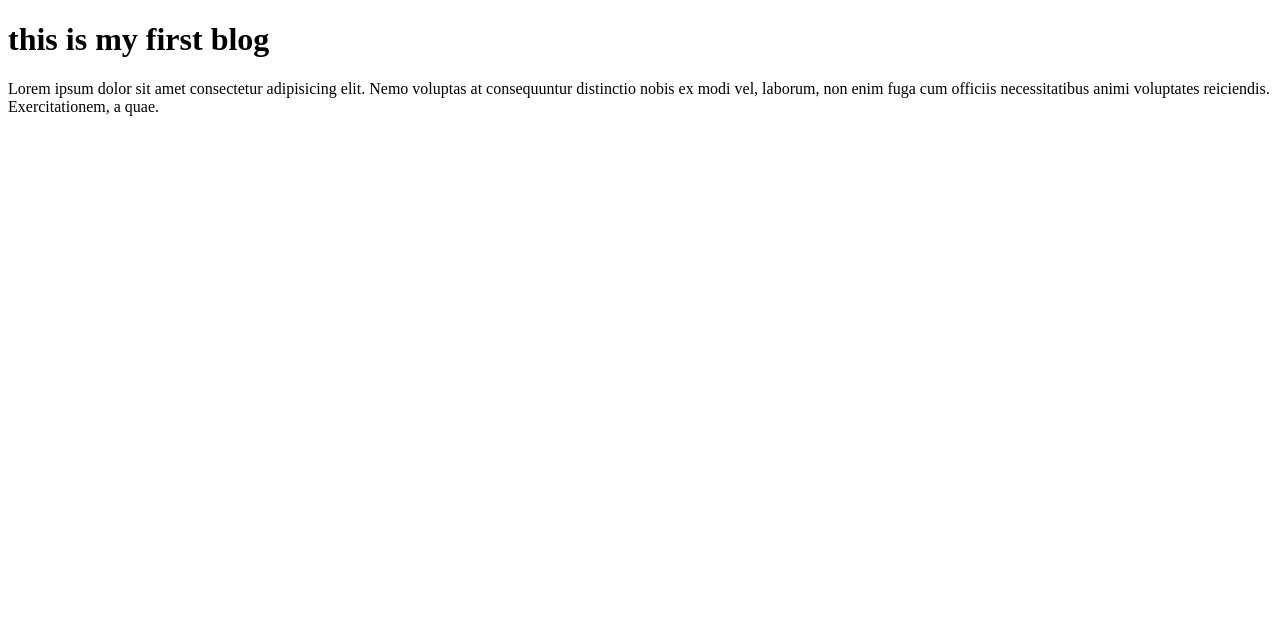
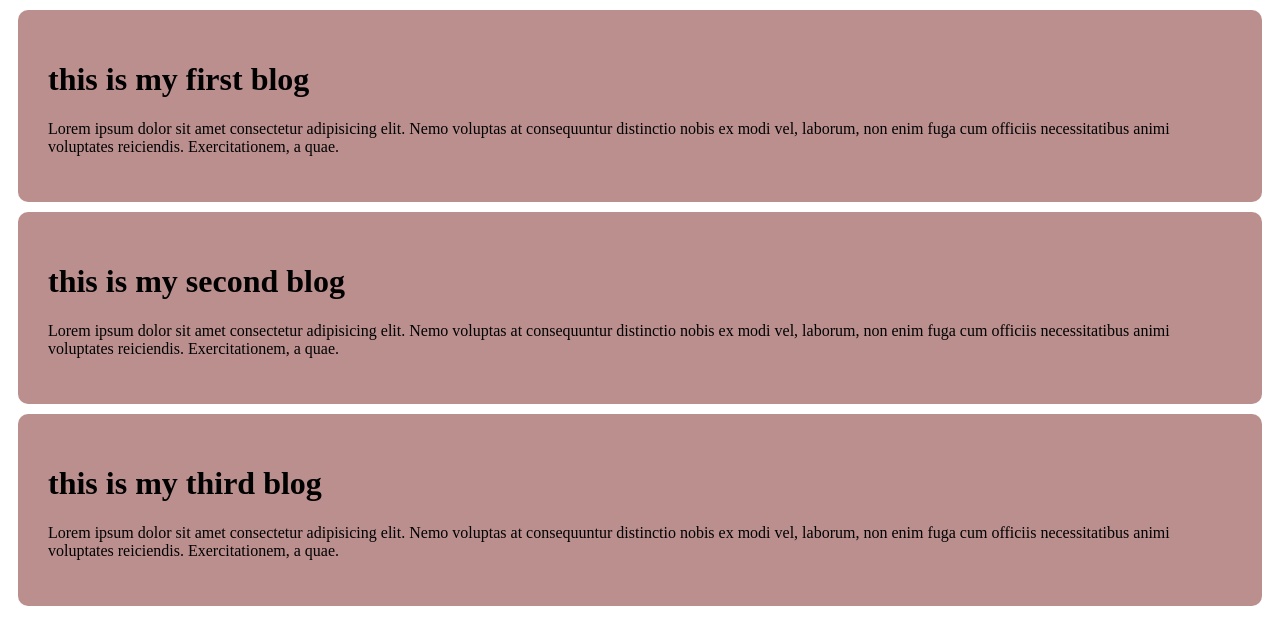
Before and after one commit to shakib2123/my-simple-website, a plain HTML site: page index.html in a window 1280 px wide. Drawn offline with Linux system fonts and the light colour scheme.

Commit message:
another blog added

```diff
--- a/index.html
+++ b/index.html
@@ -5,6 +5,7 @@
     <meta charset="UTF-8">
     <meta name="viewport" content="width=device-width, initial-scale=1.0">
     <title>My Simple Website.</title>
+    <link rel="stylesheet" href="styles/index.css">
 </head>
 
 <body>
@@ -14,6 +15,18 @@
             modi vel, laborum, non enim fuga cum officiis necessitatibus animi voluptates reiciendis. Exercitationem, a
             quae.</p>
     </div>
+    <div>
+        <h1>this is my second blog</h1>
+        <p>Lorem ipsum dolor sit amet consectetur adipisicing elit. Nemo voluptas at consequuntur distinctio nobis ex
+            modi vel, laborum, non enim fuga cum officiis necessitatibus animi voluptates reiciendis. Exercitationem, a
+            quae.</p>
+    </div>
+    <div>
+        <h1>this is my third blog</h1>
+        <p>Lorem ipsum dolor sit amet consectetur adipisicing elit. Nemo voluptas at consequuntur distinctio nobis ex
+            modi vel, laborum, non enim fuga cum officiis necessitatibus animi voluptates reiciendis. Exercitationem, a
+            quae.</p>
+    </div>
 </body>
 
 </html>
--- /dev/null
+++ b/styles/index.css
@@ -0,0 +1,6 @@
+div {
+    background-color: rosybrown;
+    padding: 30px;
+    margin: 10px;
+    border-radius: 10px;
+}
```
